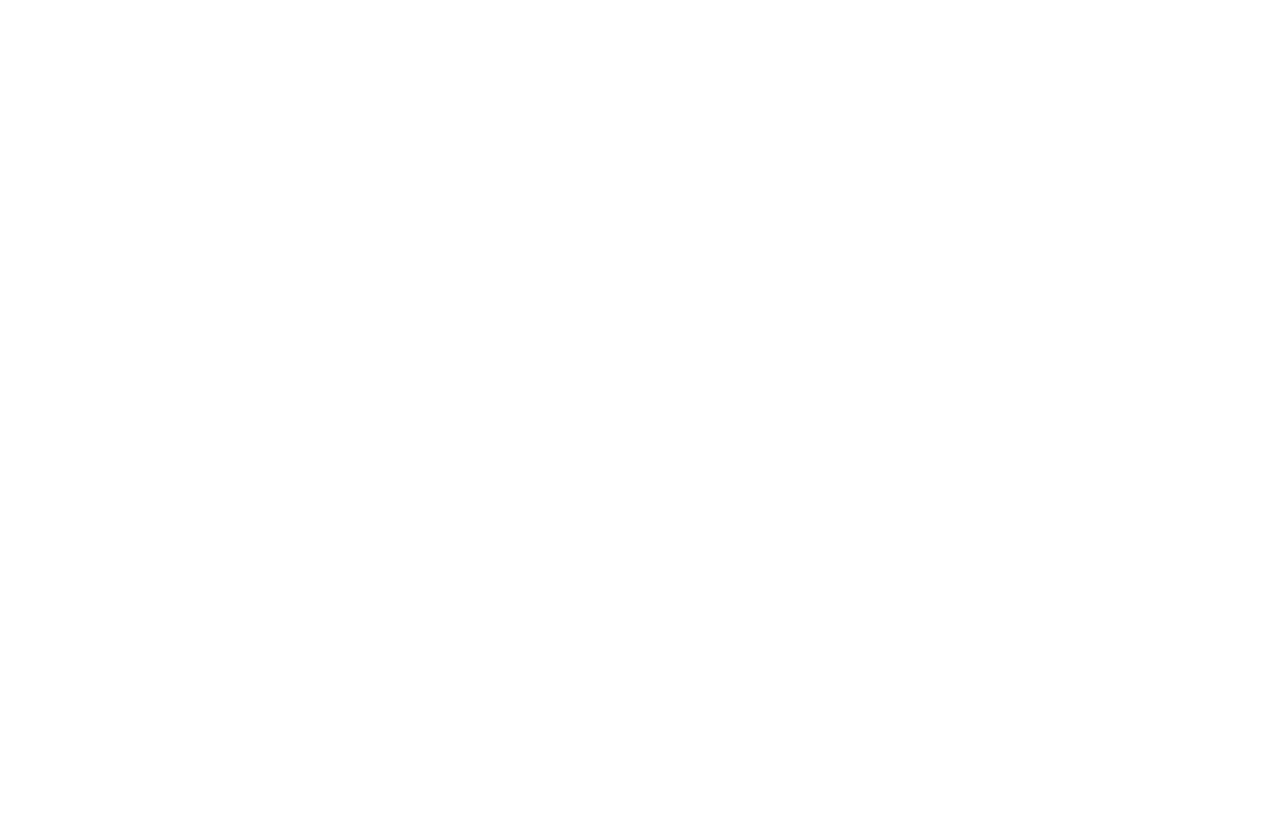
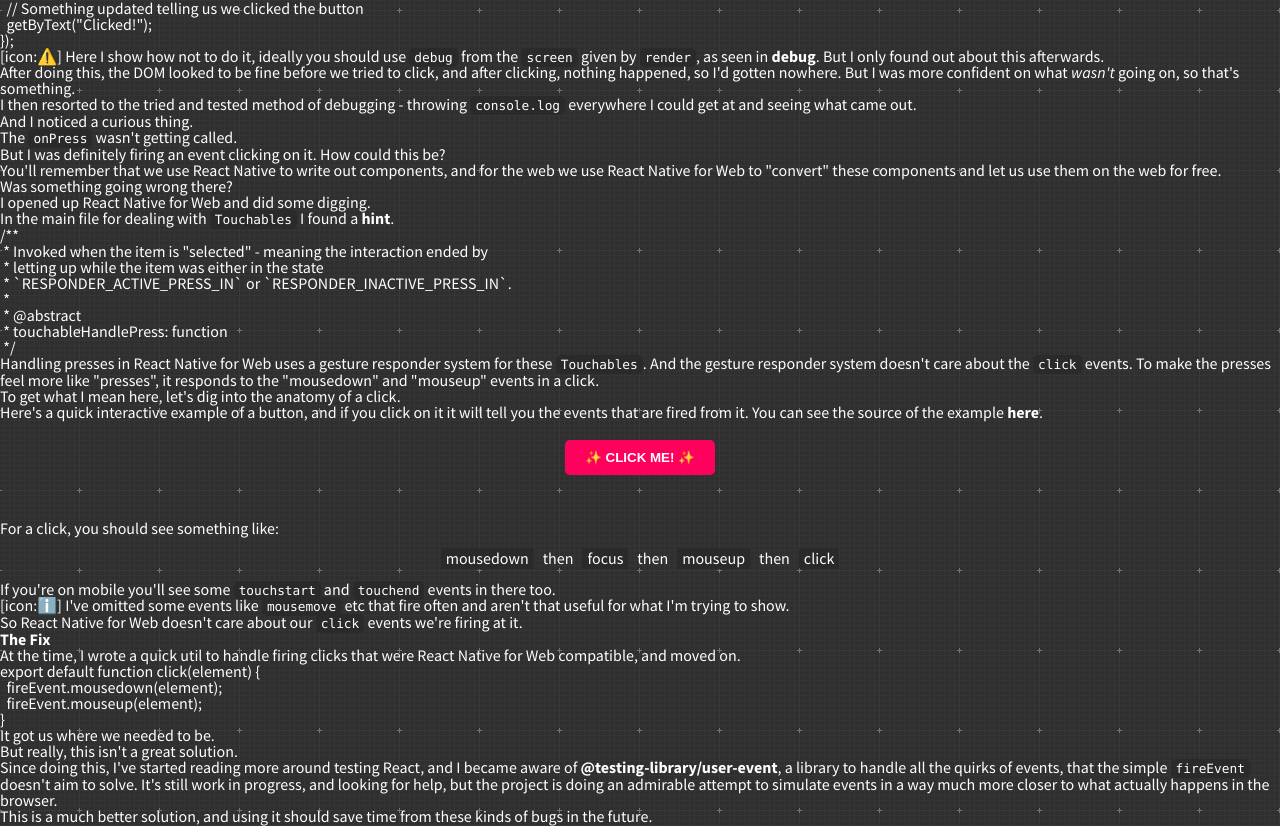
Before and after one commit to StephaneP/mael, a Next.js app: page /posts/anatomy-of-a-click in a window 1280 px wide. Before the commit this address had no page. Shown: the part 710-1536 px from the top of the page. Before the commit the page ends 800 px from the top, so only its background shows below. Built offline with nearby package versions, Linux system fonts and the light colour scheme.

Commit message:
fix: 🐛 Rename click blog post, fix key issue

```diff
--- a/components/atoms/EventExample/index.tsx
+++ b/components/atoms/EventExample/index.tsx
@@ -67,7 +67,11 @@
         <div key={`${e}${i}`} className={styles.event}>
           {e}
         </div>,
-        i === events.length - 1 ? null : <div className={styles.eventSpacer}>then</div>,
+        i === events.length - 1 ? null : (
+          <div key={`${e}${i}-spacer`} className={styles.eventSpacer}>
+            then
+          </div>
+        ),
       ])}
     </div>
   );
--- a/pages/posts/react-native-click.mdx
+++ b/pages/posts/anatomy-of-a-click.mdx
@@ -1,9 +1,9 @@
 ---
 layout: "BlogPost"
-title: "React Native Click"
+title: "Anatomy of a Click"
 tags: react, react-native, react-native-web, testing, bug
 createdAt: 2020-05-05T20:27:33.278Z
-modifiedAt: 2020-05-20T13:47:42.529Z
+modifiedAt: 2020-05-20T13:59:06.994Z
 ---
 
 import EventExample, { EventList } from "../../components/atoms/EventExample";
--- a/pages/posts/documenting-everything.mdx
+++ b/pages/posts/documenting-everything.mdx
@@ -2,7 +2,7 @@
 layout: "BlogPost"
 title: "Documenting Everything"
 createdAt: 2020-05-07T11:28:25.498Z
-modifiedAt: 2020-05-20T13:47:42.525Z
+modifiedAt: 2020-05-20T13:56:22.460Z
 ---
 
 Talk about the importance of documenting discussions and decisions.
--- a/pages/posts/next-mdx-enhanced-build.mdx
+++ b/pages/posts/next-mdx-enhanced-build.mdx
@@ -3,7 +3,7 @@
 title: "next-mdx-enhanced Build Issues"
 tags: nextjs, bug
 createdAt: 2020-05-07T11:10:29.142Z
-modifiedAt: 2020-05-20T13:47:42.527Z
+modifiedAt: 2020-05-20T13:56:22.462Z
 ---
 
 So here's the story of how I lost a few hours of my life figuring out some issues with some tests.
--- a/pages/posts/one-on-ones.mdx
+++ b/pages/posts/one-on-ones.mdx
@@ -2,7 +2,7 @@
 layout: "BlogPost"
 title: "1-2-1s"
 createdAt: 2020-05-05T19:20:52.571Z
-modifiedAt: 2020-05-20T13:47:42.528Z
+modifiedAt: 2020-05-20T13:56:22.463Z
 ---
 
 No one teaches a new developer how to do one on ones.
--- a/pages/posts/wtf-is-chromatic.mdx
+++ b/pages/posts/wtf-is-chromatic.mdx
@@ -3,7 +3,7 @@
 title: "WTF is Chromatic"
 tags: chromatic, storybook, ui, testing
 createdAt: 2020-05-20T09:35:49.680Z
-modifiedAt: 2020-05-20T13:47:42.530Z
+modifiedAt: 2020-05-20T13:56:22.466Z
 ---
 
 # Introduction
```
